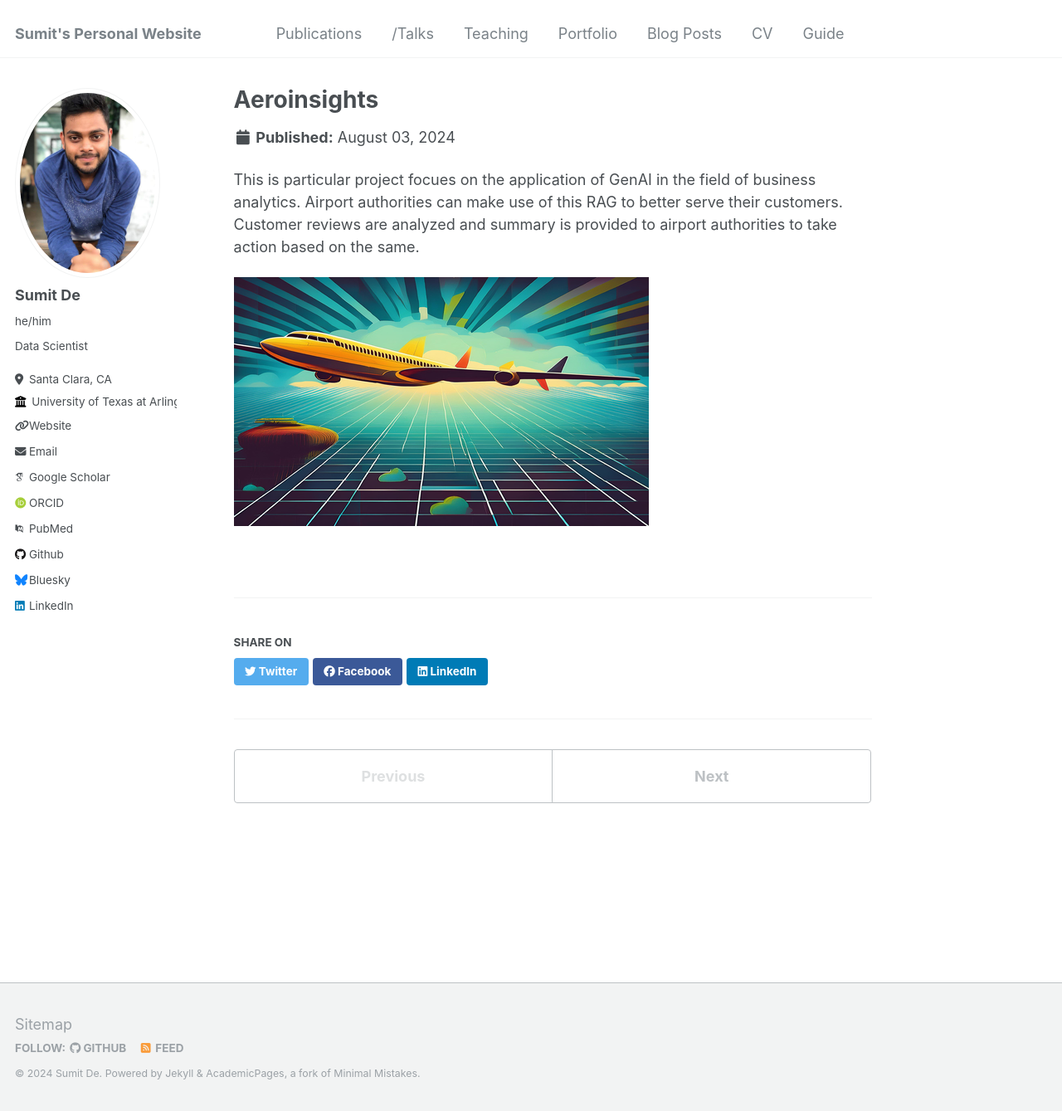
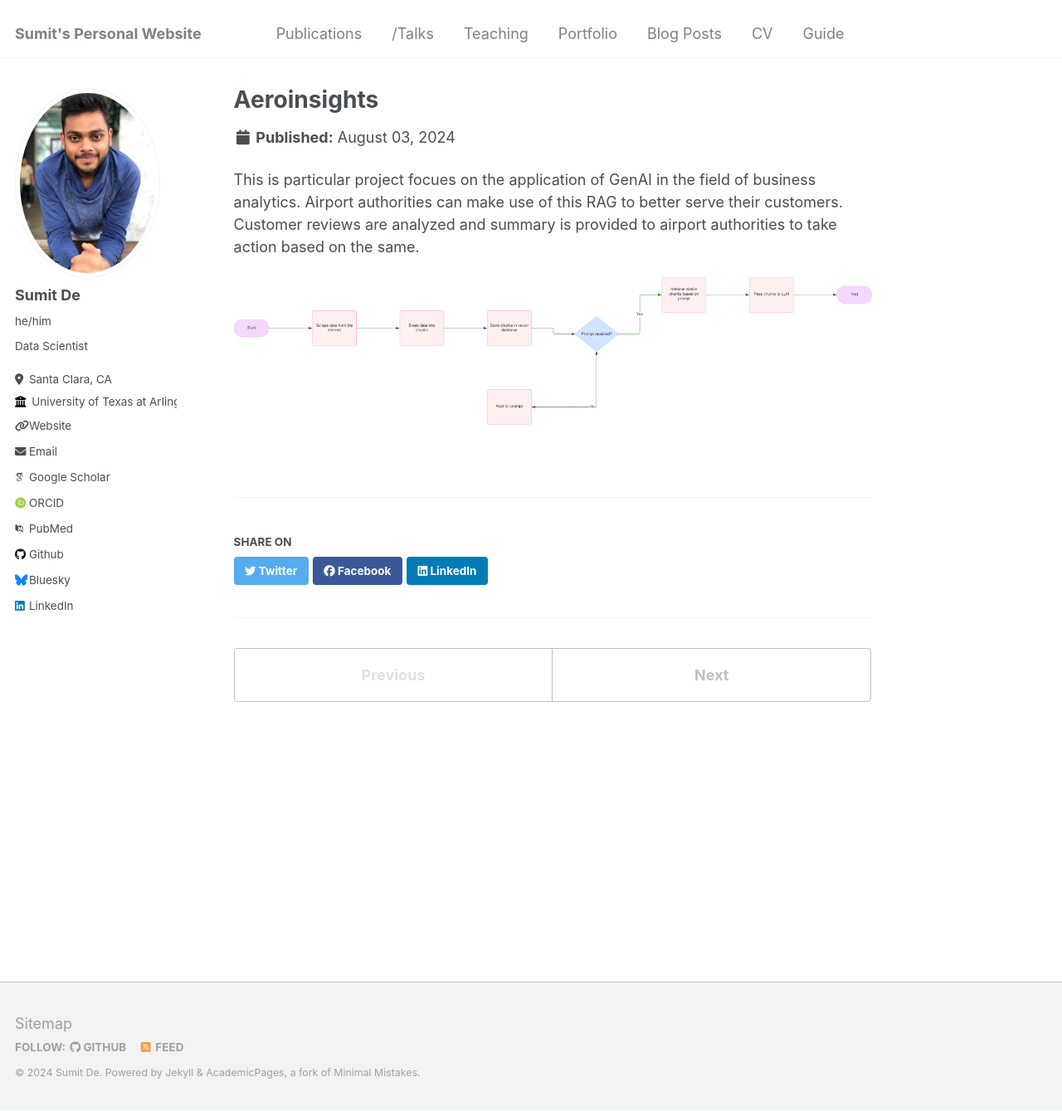
Before and after one commit to sumitisthename/sumitisthename.github.io, a Jekyll site: the page built from _portfolio/portfolio-1.md, in a window 1280 px wide and 1339 px high. Shown: the whole window at 83% size. Built offline with Jekyll 4.4.1, drawn with Linux system fonts in a browser that asks for light colours; some web fonts are replaced.

Commit message:
Block Diagram updated

```diff
--- a/_portfolio/portfolio-1.md
+++ b/_portfolio/portfolio-1.md
@@ -6,4 +6,4 @@ collection: portfolio
 
 This is particular project focues on the application of GenAI in the field of business analytics. Airport authorities can make use of this RAG to better serve their customers. Customer reviews are analyzed and summary is provided to airport authorities to take action based on the same.
 
-![Airplane](/images/airport.png)
+![Airplane](/images/block-diagram.png)
```
Also changed, not shown: images/block-diagram.png (added).
